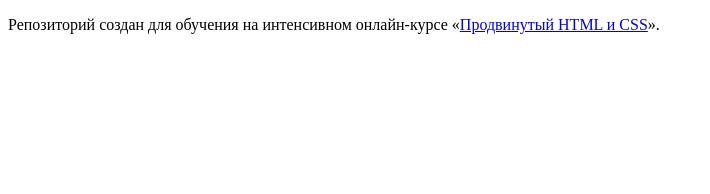
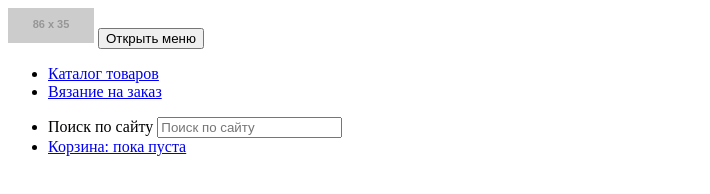
Before and after one commit to razdobreeva/200637-mishka, a website: page index.html in a window 1280 px wide. Shown: the whole page, without its empty margins (0-710 px from the left). Drawn offline with Linux system fonts and the light colour scheme; placeholder pictures from the web are drawn by us.

Commit message:
Размечает хедер для всех трех страниц

```diff
--- a/index.html
+++ b/index.html
@@ -4,9 +4,45 @@
     <meta charset="utf-8">
     <title>HTML Academy: Мишка</title>
   </head>
+
   <body>
+    <header class="page-header">
+      <nav class="main-nav">
+        <a class="main-nav__logo">
+          <img class="main-nav__logo-image" src="http://placehold.it/86x35" width="86" height="35" alt=Логотип "Mishka">
+        </a>
 
-    <p>Репозиторий создан для обучения на интенсивном онлайн‑курсе «<a href="https://htmlacademy.ru/intensive/adaptive">Продвинутый HTML и CSS</a>».</p>
+        <button class="main-nav__toggle" type="button">
+          <span class="visually-hidden">Открыть меню</span>
+        </button>
+
+        <ul class="main-nav__list site-list">
+          <li class="site-list__item">
+            <a href="catalog.html">Каталог товаров</a>
+          </li>
+          <li class="site-list__item">
+            <a href="form.html">Вязание на заказ</a>
+          </li>
+        </ul>
+
+        <ul class="main-nav__list user-list">
+          <li class="user-list__item">
+            <form class="user-list__search" method="post" action="https://echo.htmlacademy.ru">
+              <label class="visually-hidden" for="search">Поиск по сайту</label>
+              <input class="user-list__input" type="search" id="search" name="search" placeholder="Поиск по сайту">
+            </form>
+          </li>
+          <li class="user-list__item">
+            <a href="#">Корзина: пока пуста</a>
+          </li>
+        </ul>
+      </nav>
+    </header>
+
+    <main></main>
+
+    <footer></footer>
+
 
   </body>
 </html>
```
Also changed, not shown: catalog.html (+31 -1 lines), form.html (+31 -1 lines).
